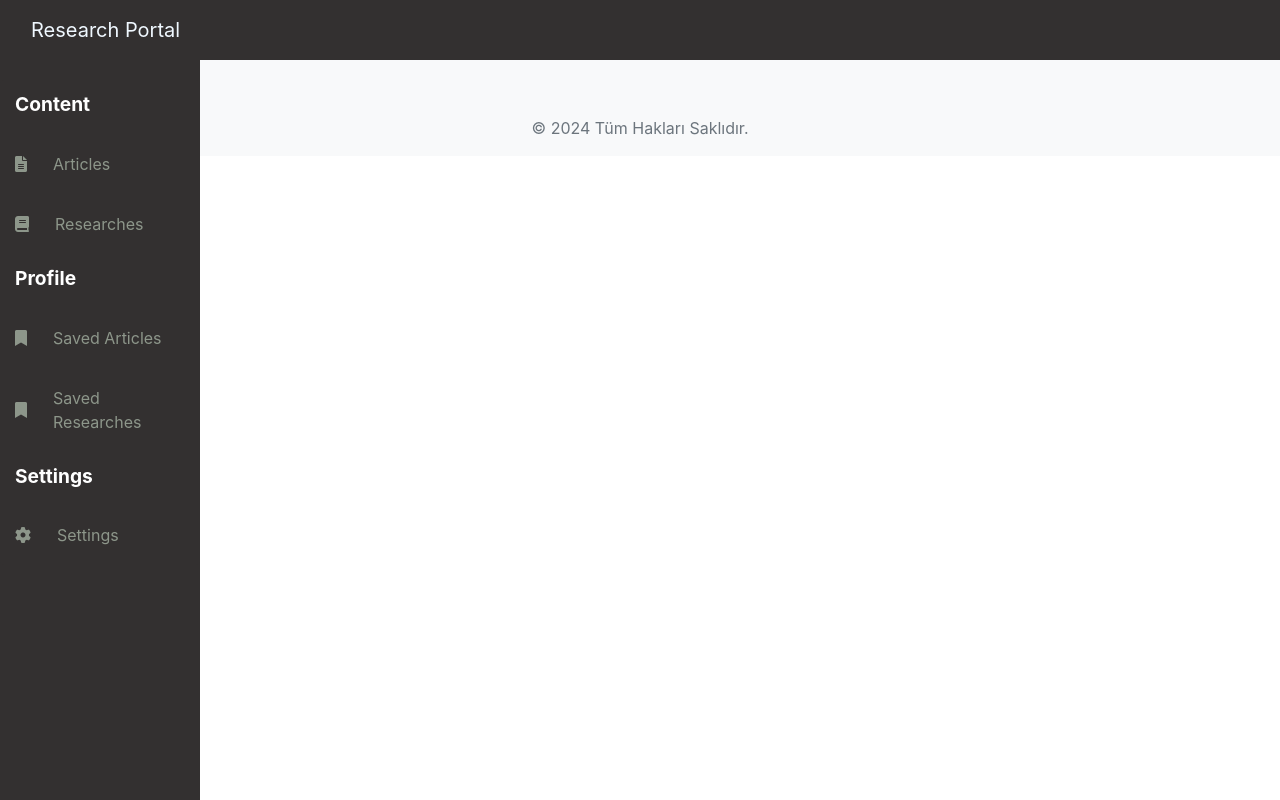
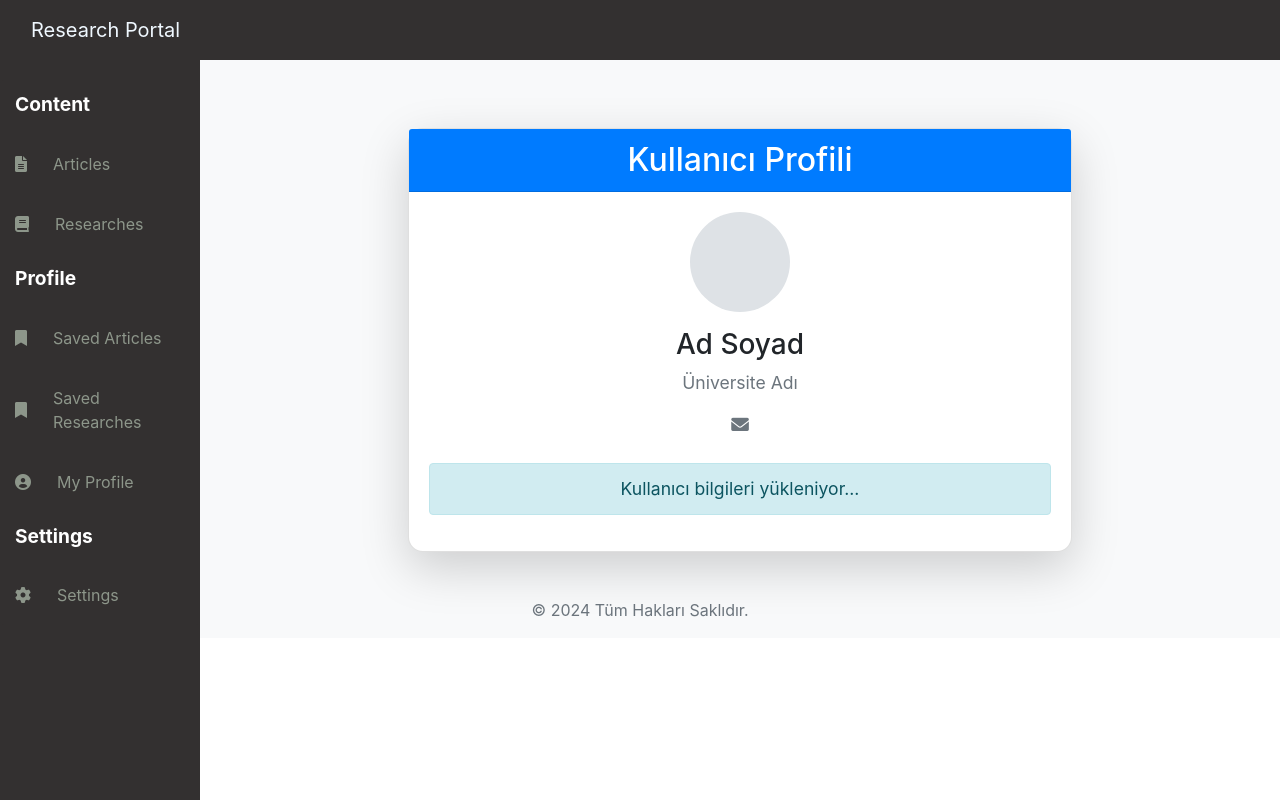
Before and after one commit to harunyigit02/ResearchPortalUI, an Angular app: page /profile in a window 1280 px wide. Before the commit this address led to /. Built offline with nearby package versions, Linux system fonts and the light colour scheme.

Commit message:
profile feauture

```diff
--- a/src/app/app.component.ts
+++ b/src/app/app.component.ts
@@ -22,6 +22,7 @@ import { ParticipantInfoFormComponent } from './participant-info-form/participan
 import { EmailVerificationComponent } from './email-verification/email-verification.component';
 import { ResearchRequirementFormComponent } from './research-requirement-form/research-requirement-form.component';
 import { ConditionDenemeComponent } from './condition-deneme/condition-deneme.component';
+import { UserProfileComponent } from './user-profile/user-profile.component';
 
 @Component({
   selector: 'app-root',
@@ -48,7 +49,8 @@ import { ConditionDenemeComponent } from './condition-deneme/condition-deneme.co
     ParticipantInfoFormComponent,
     EmailVerificationComponent,
     ResearchRequirementFormComponent,
-    ConditionDenemeComponent
+    ConditionDenemeComponent,
+    UserProfileComponent
 
   ],
   templateUrl: './app.component.html',
--- a/src/app/app.routes.ts
+++ b/src/app/app.routes.ts
@@ -18,6 +18,7 @@ import { EmailVerificationComponent } from './email-verification/email-verificat
 import { RoleGuard } from './guards/role.guard';
 import { ResearchRequirementFormComponent } from './research-requirement-form/research-requirement-form.component';
 import { ConditionDenemeComponent } from './condition-deneme/condition-deneme.component';
+import { UserProfileComponent } from './user-profile/user-profile.component';
 
 
 export const routes: Routes = [
@@ -39,4 +40,6 @@ export const routes: Routes = [
     {path: 'email-verification', component: EmailVerificationComponent},
     {path: 'research-requirement-form', component: ResearchRequirementFormComponent},
     {path: 'condition-deneme', component: ConditionDenemeComponent},
+    {path: 'profile', component: UserProfileComponent},
+
 ];
--- a/src/app/data.service.ts
+++ b/src/app/data.service.ts
@@ -200,9 +200,13 @@ export class DataService {
     })
     return this.http.post<any>(`${this.apiUrl}/ParticipantInfo`, participantInfo,{headers});
    }
-   addResearchRequirement(researchRequirement: any): Observable<ResearchRequirement> {
+   addResearchRequirement(token:string,researchRequirement: any): Observable<ResearchRequirement> {
+    const headers=new HttpHeaders({
+      'Authorization': `Bearer ${token}`,
+    })
 
-    return this.http.post<ResearchRequirement>(`${this.apiUrl}/ResearchRequirement`, researchRequirement);
+
+    return this.http.post<ResearchRequirement>(`${this.apiUrl}/ResearchRequirement`, researchRequirement,{headers});
   }
 
   getResearchRequirementByResearchId(researchId:number):Observable<any> {
@@ -229,6 +233,13 @@ export class DataService {
       params=params.set('maxDate',maxDate);
     }
     return this.http.get<any>(`${this.apiUrl}/ResearchRequirement/MatchedResearchRequirements`,{headers,params});
+  }
+
+  getParticipantInfos(token:string):Observable<any> {
+    const headers = new HttpHeaders({
+      'Authorization': `Bearer ${token}`,
+    })
+    return this.http.get<any>(`${this.apiUrl}/ParticipantInfo/UserInfos`,{headers});
   }
 
 
--- a/src/app/research-requirement-form/research-requirement-form.component.ts
+++ b/src/app/research-requirement-form/research-requirement-form.component.ts
@@ -78,9 +78,10 @@ export class ResearchRequirementFormComponent {
   onSubmit() {
 
     console.log(this.researchForm.value);
-
-    this.dataService.addResearchRequirement(this.researchForm.value).subscribe({
-      next: (data) => {
+    const token=localStorage.getItem('jwt_token');
+    if(token){
+      this.dataService.addResearchRequirement(token,this.researchForm.value).subscribe({
+        next: () => {
           console.log("Araştırma koşulları eklendi");
           this.router.navigate([`research-detail/:${this.researchForm.value.researchId}`])
         },
@@ -88,6 +89,10 @@ export class ResearchRequirementFormComponent {
           console.error("Araştırma koşulları eklenirken bir hata oluştur",err.message);
         }
       })
+    }
+
+
+
 
   }
 }
--- a/src/app/sidebar/sidebar.component.html
+++ b/src/app/sidebar/sidebar.component.html
@@ -36,12 +36,16 @@
       <!-- Saved Articles and Saved Researches (visible to all users) -->
       <li class="list-group-item sidebar-item">
           <i class="fas fa-bookmark"></i>
-          <a href="saved-articles" class="nav-link">Saved Articles</a>
+          <a href="#" class="nav-link">Saved Articles</a>
       </li>
       <li class="list-group-item sidebar-item">
           <i class="fas fa-bookmark"></i>
-          <a href="saved-researches" class="nav-link">Saved Researches</a>
+          <a href="#" class="nav-link">Saved Researches</a>
       </li>
+      <li class="list-group-item sidebar-item">
+        <i class="fas fa-user-circle "></i>
+        <a href="profile" class="nav-link">My Profile</a>
+    </li>
       <li class="list-group-item sidebar-header">Settings</li>
       <li class="list-group-item sidebar-item">
           <i class="fas fa-cog"></i>
--- /dev/null
+++ b/src/app/user-profile/user-profile.component.css
@@ -0,0 +1,20 @@
+.card {
+    border-radius: 15px;
+  }
+
+  .card-header {
+    border-top-left-radius: 15px;
+    border-top-right-radius: 15px;
+  }
+
+  .card-body {
+    font-size: 1.1rem;
+  }
+
+  .row {
+    margin-bottom: 10px;
+  }
+
+  .font-weight-bold {
+    font-weight: bold;
+  }
--- /dev/null
+++ b/src/app/user-profile/user-profile.component.html
@@ -0,0 +1,72 @@
+<div class="container mt-5">
+    <div class="row justify-content-center">
+      <div class="col-md-8">
+        <div class="card shadow-lg">
+          <div class="card-header text-center bg-primary text-white">
+            <h2 class="mb-0">Kullanıcı Profili</h2>
+          </div>
+          <div class="card-body">
+            <div class="text-center mb-4">
+              <!-- Avatar -->
+              <div class="avatar mx-auto" style="width: 100px; height: 100px; border-radius: 50%; background-color: #dee2e6;">
+                <!-- Avatar Görseli Buraya Eklenecek -->
+              </div>
+              <!-- Kullanıcı Bilgileri -->
+              <h3 class="mt-3">Ad Soyad</h3>
+              <p class="text-muted">Üniversite Adı</p>
+              <p class="text-muted"><i class="fas fa-envelope"></i> {{ email }}</p>
+            </div>
+            <!-- Katılımcı Bilgileri -->
+            <div *ngIf="participantInfos; else loading">
+              <h4 class="text-center text-primary mb-4">Katılımcı Bilgileri</h4>
+              <div class="row">
+                <div class="col-4 font-weight-bold">Yaş:</div>
+                <div class="col-8">{{ participantInfos.age }}</div>
+              </div>
+              <div class="row">
+                <div class="col-4 font-weight-bold">Cinsiyet:</div>
+                <div class="col-8">{{ getEnumValue(enums.Gender, participantInfos.gender) }}</div>
+              </div>
+              <div class="row">
+                <div class="col-4 font-weight-bold">Konum:</div>
+                <div class="col-8">{{ getEnumValue(enums.Location, participantInfos.location) }}</div>
+              </div>
+              <div class="row">
+                <div class="col-4 font-weight-bold">Eğitim Seviyesi:</div>
+                <div class="col-8">{{ getEnumValue(enums.EducationLevel, participantInfos.educationLevel) }}</div>
+              </div>
+              <div class="row">
+                <div class="col-4 font-weight-bold">Meslek:</div>
+                <div class="col-8">{{ getEnumValue(enums.Occupation, participantInfos.occupation) }}</div>
+              </div>
+              <div class="row">
+                <div class="col-4 font-weight-bold">Etnik Köken:</div>
+                <div class="col-8">{{ getEnumValue(enums.Ethnicity, participantInfos.ethnicity) }}</div>
+              </div>
+              <div class="row">
+                <div class="col-4 font-weight-bold">Medeni Durum:</div>
+                <div class="col-8">{{ getEnumValue(enums.MaritalStatus, participantInfos.maritalStatus) }}</div>
+              </div>
+              <div class="row">
+                <div class="col-4 font-weight-bold">Ebeveynlik Durumu:</div>
+                <div class="col-8">{{ getEnumValue(enums.ParentalStatus, participantInfos.parentalStatus) }}</div>
+              </div>
+              <div class="row">
+                <div class="col-4 font-weight-bold">Engel Durumu:</div>
+                <div class="col-8">{{ getEnumValue(enums.DisabilityStatus, participantInfos.disabilityStatus) }}</div>
+              </div>
+              <div class="row">
+                <div class="col-4 font-weight-bold">Konut Türü:</div>
+                <div class="col-8">{{ getEnumValue(enums.HousingType, participantInfos.housingType) }}</div>
+              </div>
+            </div>
+            <ng-template #loading>
+              <div class="alert alert-info text-center mt-3" role="alert">
+                Kullanıcı bilgileri yükleniyor...
+              </div>
+            </ng-template>
+          </div>
+        </div>
+      </div>
+    </div>
+  </div>
--- /dev/null
+++ b/src/app/user-profile/user-profile.component.ts
@@ -0,0 +1,66 @@
+import { CommonModule } from '@angular/common';
+import { Component } from '@angular/core';
+import { DataService } from '../data.service';
+import { ParticipantInfo } from '../Models/participant-info.model';
+import { DisabilityStatus, EducationLevel, Ethnicity, Gender, HousingType, Location, MaritalStatus, Occupation, ParentalStatus } from '../Enums/participant-infos';
+
+@Component({
+  selector: 'app-user-profile',
+  standalone: true,
+  imports: [CommonModule],
+  templateUrl: './user-profile.component.html',
+  styleUrl: './user-profile.component.css'
+})
+export class UserProfileComponent {
+  participantInfos!:ParticipantInfo;
+  email:any;
+  enums = {
+    Gender,
+    EducationLevel,
+    Location,
+    Occupation,
+    Ethnicity,
+    MaritalStatus,
+    ParentalStatus,
+    DisabilityStatus,
+    HousingType,
+  };
+
+
+  constructor(private dataService:DataService){}
+
+
+  ngOnInit(){
+
+    this.getParticipantInfos();
+  }
+
+  getParticipantInfos() {
+
+    const token=localStorage.getItem('jwt_token');
+
+    if(token){
+      const decodedToken=this.dataService.decodeToken(token);
+      console.log("decoded token:",decodedToken);
+      this.email = decodedToken?.['http://schemas.xmlsoap.org/ws/2005/05/identity/claims/name'];
+      console.log("email:",this.email);
+      this.dataService.getParticipantInfos(token).subscribe({
+        next: (data) => {
+          console.log("data:",data);
+          this.participantInfos = data;
+          console.log("API'den dönen kullanıcı bilgileri yanıtı:", this.participantInfos);
+          console.log("participant.length:",this.participantInfos); // Veriyi burada kontrol edin
+        },
+        error: () => {
+          console.log("Kullanıcı bilgileri gelirken bir hata oluştu.");
+        }
+      });
+    }
+
+
+  }
+  getEnumValue(enumObj: any, key: number): string {
+    return enumObj[key] || 'Bilinmiyor';
+  }
+
+}
```
Also changed, not shown: src/app/Models/participant-info.model.ts (+9 -9 lines), 1 other file (tests, documents, lock files or other folders). Lines whose indentation alone changed are shown as unchanged.
